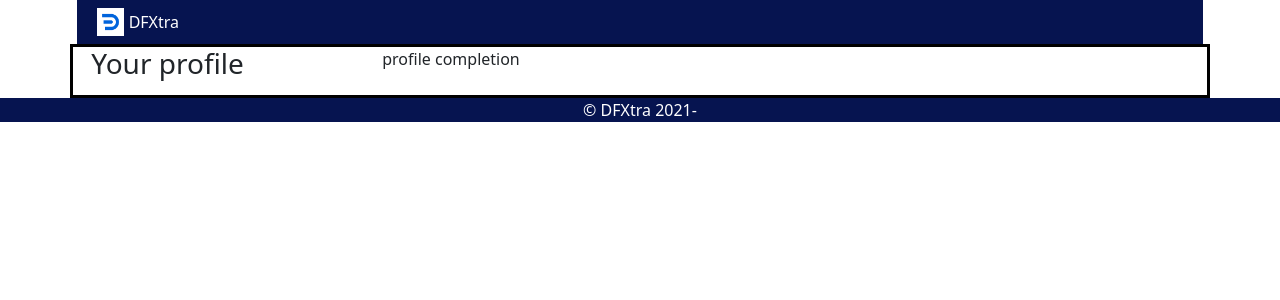
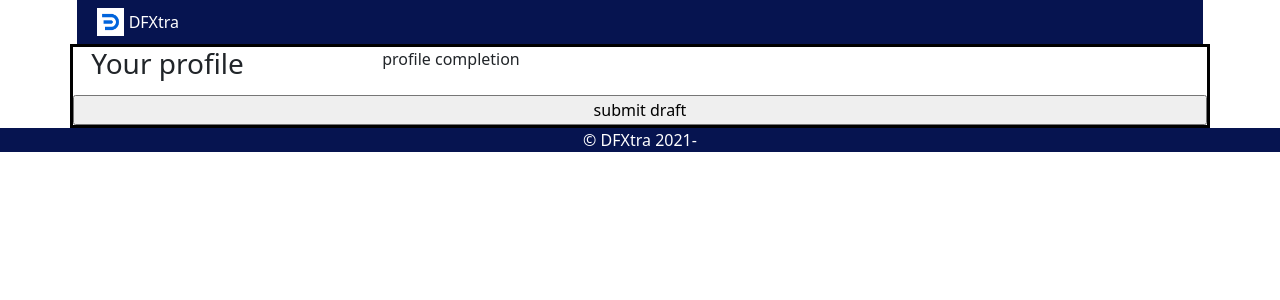
Before and after one commit to dfGroup2/team-engineering-frontend, a React (Create React App) app in the folder frontend/: page /edit in a window 1280 px wide. Shown: the top 300 px of the page. Built offline with nearby package versions, Linux system fonts and the light colour scheme.

Commit message:
passing teat

```diff
--- a/frontend/src/Components/EditProfilePage.jsx
+++ b/frontend/src/Components/EditProfilePage.jsx
@@ -10,6 +10,7 @@ const EditProfilePage = props => {
 				<br />
 				<br />
                 <p className="col-4">profile completion</p>
+                <input type="submit" value="submit draft"></input>
 			</div>
 			</div>
 	)
```
